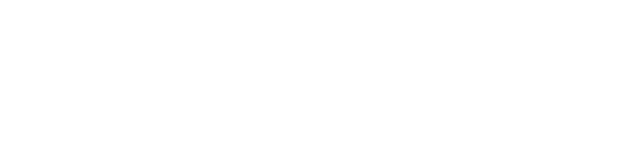
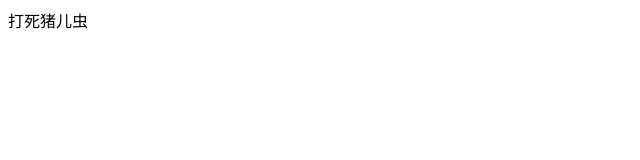
Before and after one commit to dongyufan2/MyWeb9, a plain HTML site: page WebContent/index.html in a window 1280 px wide. Shown: the whole page, without its empty margins (0-640 px from the left). Drawn offline with Linux system fonts and the light colour scheme.

Commit message:
打死猪儿虫

```diff
--- a/WebContent/index.html
+++ b/WebContent/index.html
@@ -5,6 +5,6 @@
 <title>Insert title here</title>
 </head>
 <body>
-
+	打死猪儿虫
 </body>
 </html>
```
